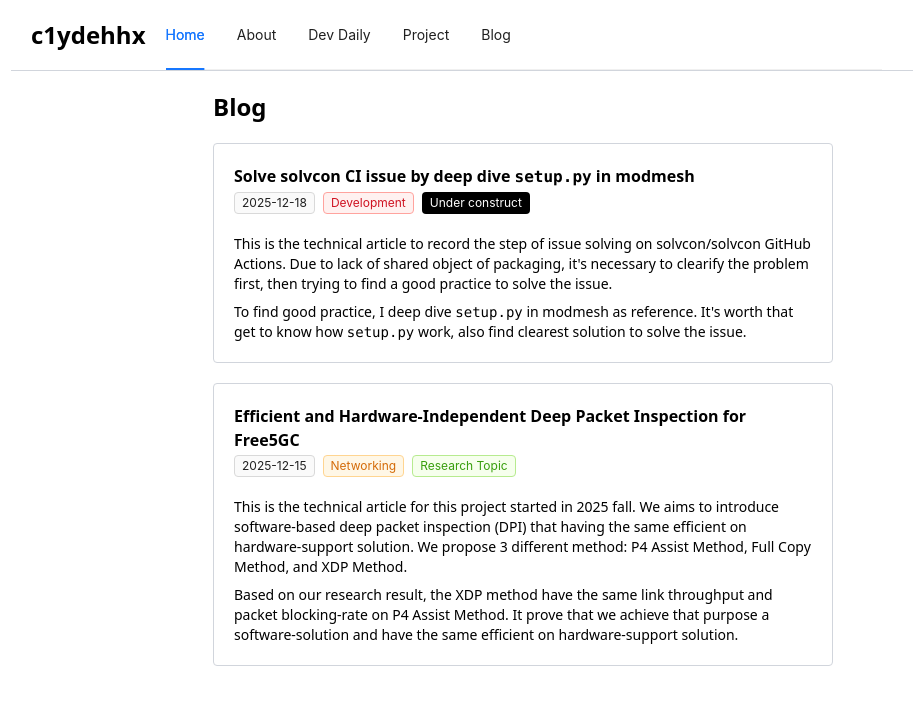
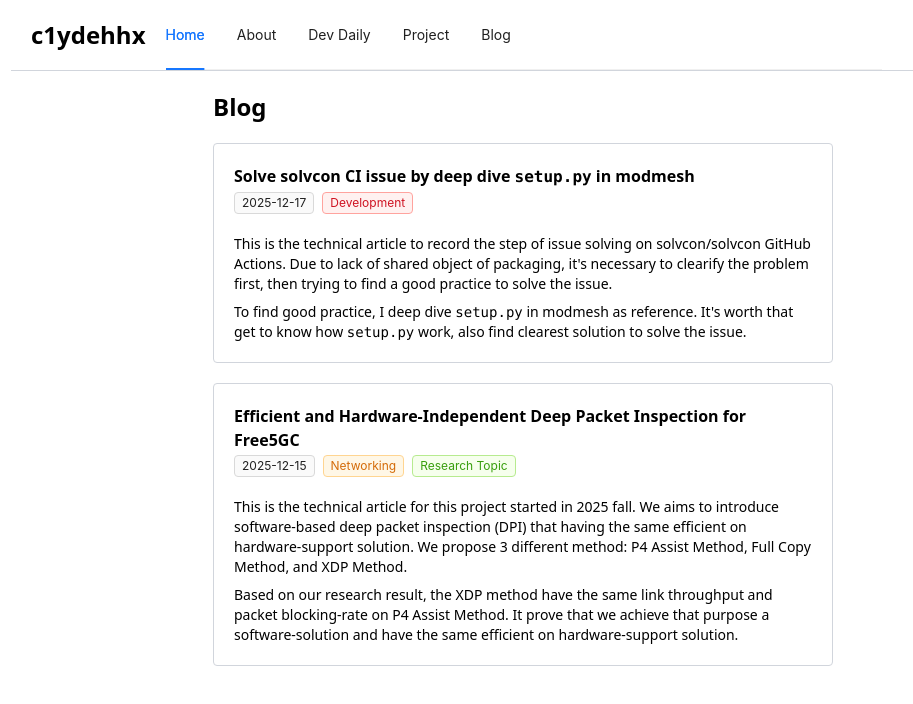
Before and after one commit to c1ydehhx/c1ydehhx.github.io, a React (Vite) app: page /#/Blog in a window 1280 px wide. Shown: the top 704 px of the page, without its empty margins (117-1030 px from the left). Built offline with nearby package versions, Linux system fonts and the light colour scheme.

Commit message:
Remove tag and update date

```diff
--- a/src/Blog.tsx
+++ b/src/Blog.tsx
@@ -12,9 +12,8 @@ export const Blog = () => {
                         <div onClick={() => navigate("2025f-deep-dive-setup-py")}>
                             <div className="mb-5">
                                 <h3 className="font-bold">Solve solvcon CI issue by deep dive <span className="font-mono">setup.py</span> in modmesh</h3>
-                                <Tag>2025-12-18</Tag>
+                                <Tag>2025-12-17</Tag>
                                 <Tag color="red">Development</Tag>
-                                <Tag color="black">Under construct</Tag>
                             </div>
                             <div className="text-sm flex flex-col gap-2">
                                 <p>This is the technical article to record the step of issue solving on solvcon/solvcon GitHub Actions. Due to lack of shared object of packaging, it's necessary to clearify the problem first, then trying to find a good practice to solve the issue.</p>
```
